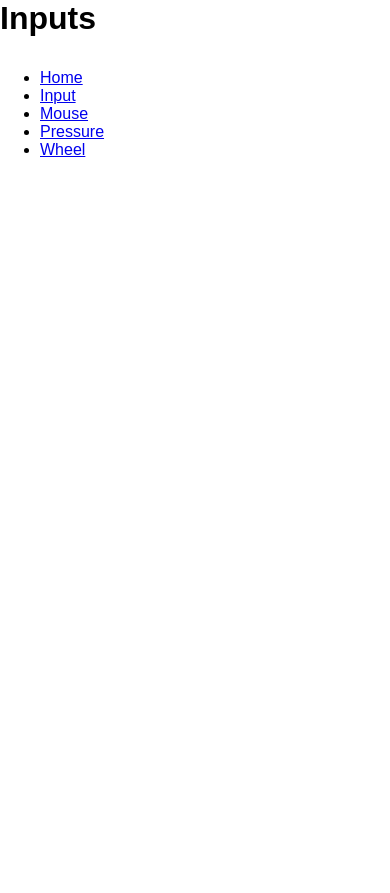
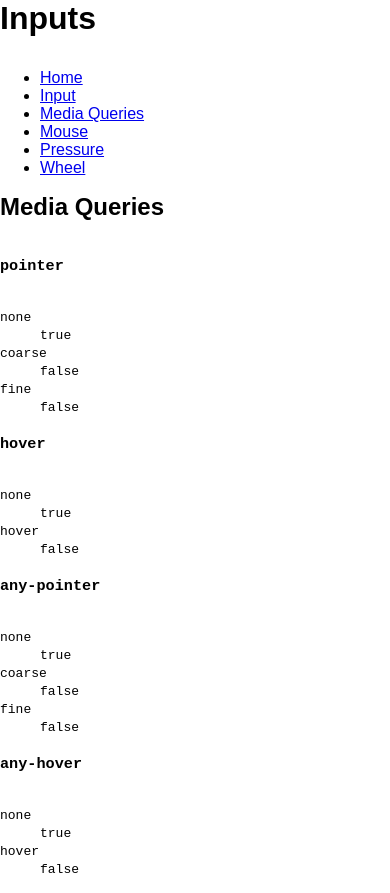
Before and after one commit to j-/inputs, a React app: page /media-queries in a window 390 px wide. Before the commit the page ends 844 px from the top, so only its background shows below. Built offline with nearby package versions, Linux system fonts and the light colour scheme.

Commit message:
Add media queries route

```diff
--- a/src/components/App.tsx
+++ b/src/components/App.tsx
@@ -3,6 +3,7 @@ import { BrowserRouter as Router, Route } from 'react-router-dom';
 import Navigation from './Navigation';
 import Home from '../routes/Home';
 import Input from '../routes/Input';
+import MediaQueries from 'src/routes/MediaQueries';
 import Mouse from '../routes/Mouse';
 import Pressure from '../routes/Pressure';
 import Wheel from '../routes/Wheel';
@@ -16,6 +17,7 @@ const App: React.StatelessComponent = () => (
 
 			<Route exact={true} path="/" component={Home} />
 			<Route path="/input" component={Input} />
+			<Route path="/media-queries" component={MediaQueries} />
 			<Route path="/mouse" component={Mouse} />
 			<Route path="/pressure" component={Pressure} />
 			<Route path="/wheel" component={Wheel} />
--- /dev/null
+++ b/src/components/MediaQuery.tsx
@@ -0,0 +1,14 @@
+import * as React from 'react';
+
+export interface Props {
+	mediaQuery: string;
+	children: (matches: boolean) => React.ReactNode;
+}
+
+const MediaQuery: React.StatelessComponent<Props> = ({ mediaQuery, children }) => (
+	<>
+		{children(window.matchMedia(mediaQuery).matches)}
+	</>
+);
+
+export default MediaQuery;
--- a/src/components/Navigation.tsx
+++ b/src/components/Navigation.tsx
@@ -6,6 +6,7 @@ const Navigation: React.StatelessComponent = () => (
 		<ul>
 			<li><Link to="/">Home</Link></li>
 			<li><Link to="/input">Input</Link></li>
+			<li><Link to="/media-queries">Media Queries</Link></li>
 			<li><Link to="/mouse">Mouse</Link></li>
 			<li><Link to="/pressure">Pressure</Link></li>
 			<li><Link to="/wheel">Wheel</Link></li>
--- /dev/null
+++ b/src/routes/MediaQueries.tsx
@@ -0,0 +1,63 @@
+import * as React from 'react';
+import { BrowserRouterProps } from 'react-router-dom';
+import MediaQuery from '../components/MediaQuery';
+
+const Matches: React.StatelessComponent<{ query: string }> = ({ query }) => (
+	<MediaQuery mediaQuery={query}>
+		{(matches) => matches ? 'true' : 'false'}
+	</MediaQuery>
+);
+
+const MediaQueries: React.StatelessComponent<BrowserRouterProps> = () => (
+	<div>
+		<h2>Media Queries</h2>
+
+		<h3><code>pointer</code></h3>
+
+		<dl>
+			<dt><code>none</code></dt>
+			<dd><code><Matches query="(pointer: none)" /></code></dd>
+
+			<dt><code>coarse</code></dt>
+			<dd><code><Matches query="(pointer: coarse)" /></code></dd>
+
+			<dt><code>fine</code></dt>
+			<dd><code><Matches query="(pointer: fine)" /></code></dd>
+		</dl>
+
+		<h3><code>hover</code></h3>
+
+		<dl>
+			<dt><code>none</code></dt>
+			<dd><code><Matches query="(hover: none)" /></code></dd>
+
+			<dt><code>hover</code></dt>
+			<dd><code><Matches query="(hover: hover)" /></code></dd>
+		</dl>
+
+		<h3><code>any-pointer</code></h3>
+
+		<dl>
+			<dt><code>none</code></dt>
+			<dd><code><Matches query="(any-pointer: none)" /></code></dd>
+
+			<dt><code>coarse</code></dt>
+			<dd><code><Matches query="(any-pointer: coarse)" /></code></dd>
+
+			<dt><code>fine</code></dt>
+			<dd><code><Matches query="(any-pointer: fine)" /></code></dd>
+		</dl>
+
+		<h3><code>any-hover</code></h3>
+
+		<dl>
+			<dt><code>none</code></dt>
+			<dd><code><Matches query="(any-hover: none)" /></code></dd>
+
+			<dt><code>hover</code></dt>
+			<dd><code><Matches query="(any-hover: hover)" /></code></dd>
+		</dl>
+	</div>
+);
+
+export default MediaQueries;
--- a/tslint.json
+++ b/tslint.json
@@ -6,5 +6,8 @@
       "node_modules/**/*.ts",
       "coverage/lcov-report/*.js"
     ]
+  },
+  "rules": {
+    "jsx-no-lambda": false
   }
 }
```
